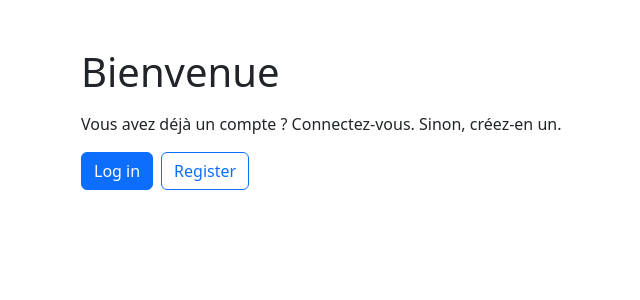
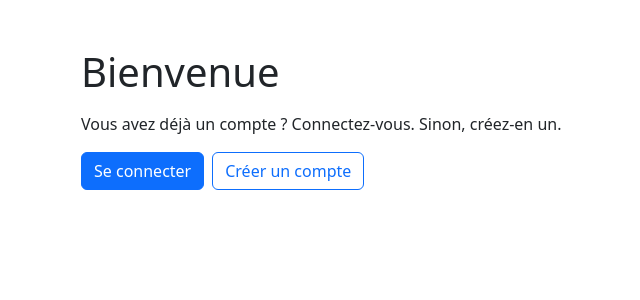
Before and after one commit to imXed/JEEE, a Java web app: page / in a window 1280 px wide. Shown: the top 300 px of the page, without its empty margins (1-641 px from the left). Run offline with Spring Boot 4, a stand-in JSP engine, Linux system fonts and the light colour scheme; some of the project's set-up classes (security, data sources, template engines, error pages and the like) are left out, and stand-ins take their place.

Commit message:
Polish home page labels in French
Agent-Logs-Url: https://github.com/imXed/JEEE/sessions/fa3e9bf9-52d6-4e1c-bd46-b220dd9886b7

Co-authored-by: imXed <104709449+imXed@users.noreply.github.com>

```diff
--- a/src/main/webapp/WEB-INF/jsp/home.jsp
+++ b/src/main/webapp/WEB-INF/jsp/home.jsp
@@ -11,8 +11,8 @@
 <h1 class="mb-3">Bienvenue</h1>
 <p>Vous avez déjà un compte ? Connectez-vous. Sinon, créez-en un.</p>
 <div class="d-flex gap-2">
-    <a class="btn btn-primary" href="${pageContext.request.contextPath}/login">Log in</a>
-    <a class="btn btn-outline-primary" href="${pageContext.request.contextPath}/register">Register</a>
+    <a class="btn btn-primary" href="${pageContext.request.contextPath}/login">Se connecter</a>
+    <a class="btn btn-outline-primary" href="${pageContext.request.contextPath}/register">Créer un compte</a>
 </div>
 </body>
 </html>
```
